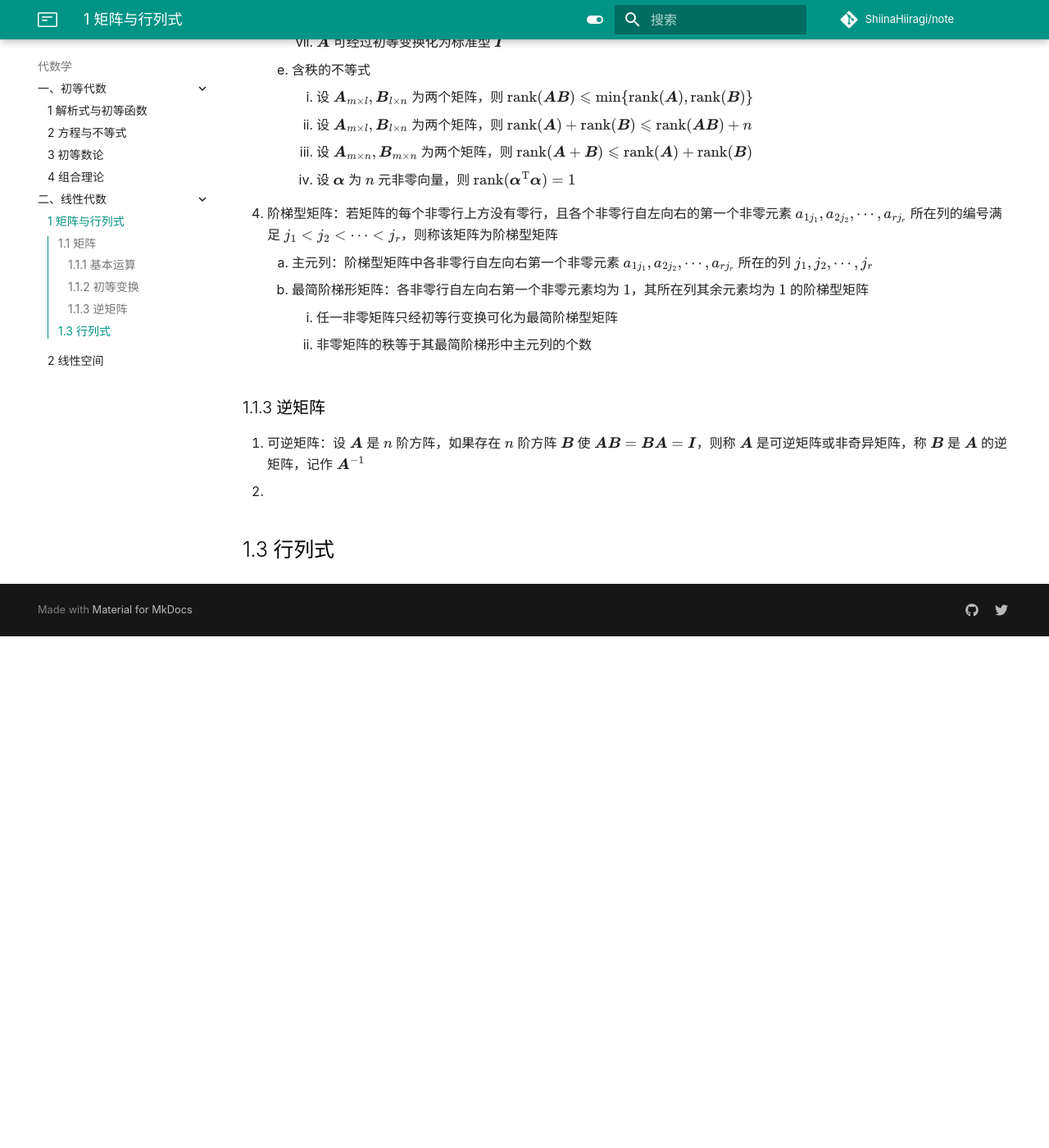
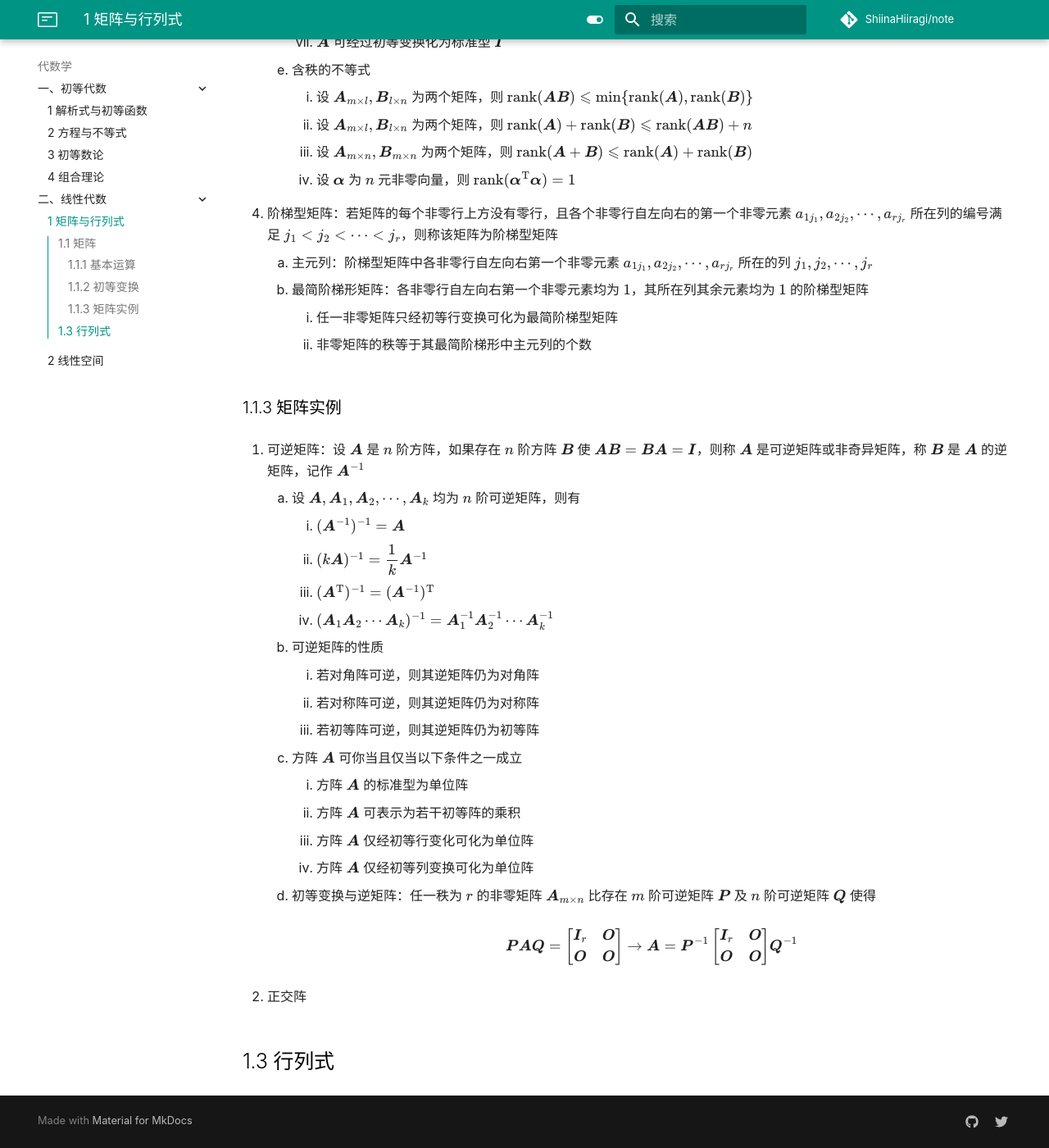
Before and after one commit to ShiinaHiiragi/note, an MkDocs documentation site: the page built from docs/alg/lin/mat.md, in a window 1280 px wide and 1400 px high, scrolled down 8026 px. Shown: the whole window at 82% size. Built offline with MkDocs 1.6.1 and Material for MkDocs 9.7.7, drawn with Linux system fonts in a browser that asks for light colours; comment, search, counter and statistics services are not loaded; before the commit the page ends 8802 px from its top, so only the background shows below that.

Commit message:
add nonsingular

```diff
--- a/docs/alg/lin/mat.md
+++ b/docs/alg/lin/mat.md
@@ -404,8 +404,38 @@
         1. 任一非零矩阵只经初等行变换可化为最简阶梯型矩阵
         2. 非零矩阵的秩等于其最简阶梯形中主元列的个数
 
-### 1.1.3 逆矩阵
+### 1.1.3 矩阵实例
 1. 可逆矩阵：设 $\boldsymbol A$ 是 $n$ 阶方阵，如果存在 $n$ 阶方阵 $\boldsymbol B$ 使 $\boldsymbol{AB} = \boldsymbol{BA} = \boldsymbol I$，则称 $\boldsymbol A$ 是可逆矩阵或非奇异矩阵，称 $\boldsymbol B$ 是 $\boldsymbol A$ 的逆矩阵，记作 $\boldsymbol A^{-1}$
-2.
+    1. 设 $\boldsymbol A, \boldsymbol A_1, \boldsymbol A_2, \cdots, \boldsymbol A_k$ 均为 $n$ 阶可逆矩阵，则有
+        1. $(\boldsymbol A^{-1})^{-1} = \boldsymbol A$
+        2. $(k \boldsymbol A)^{-1} = \dfrac 1k \boldsymbol A^{-1}$
+        3. $(\boldsymbol A^{\mathrm T})^{-1} = (\boldsymbol A^{-1})^{\mathrm T}$
+        4. $(\boldsymbol A_1 \boldsymbol A_2 \cdots \boldsymbol A_k)^{-1} = \boldsymbol A_1^{-1} \boldsymbol A_2^{-1} \cdots \boldsymbol A_k^{-1}$
+    2. 可逆矩阵的性质
+        1. 若对角阵可逆，则其逆矩阵仍为对角阵
+        2. 若对称阵可逆，则其逆矩阵仍为对称阵
+        3. 若初等阵可逆，则其逆矩阵仍为初等阵
+    3. 方阵 $\boldsymbol A$ 可你当且仅当以下条件之一成立
+        1. 方阵 $\boldsymbol A$ 的标准型为单位阵
+        2. 方阵 $\boldsymbol A$ 可表示为若干初等阵的乘积
+        3. 方阵 $\boldsymbol A$ 仅经初等行变化可化为单位阵
+        4. 方阵 $\boldsymbol A$ 仅经初等列变换可化为单位阵
+    4. 初等变换与逆矩阵：任一秩为 $r$ 的非零矩阵 $\boldsymbol A_{m \times n}$ 比存在 $m$ 阶可逆矩阵 $\boldsymbol P$ 及 $n$ 阶可逆矩阵 $\boldsymbol Q$ 使得
+
+        $$
+        \boldsymbol{PAQ} = \begin{bmatrix}
+        \boldsymbol I_r & \boldsymbol O \\
+        \boldsymbol O & \boldsymbol O \\
+        \end{bmatrix}
+        \to
+        \boldsymbol A = \boldsymbol P^{-1}
+        \begin{bmatrix}
+        \boldsymbol I_r & \boldsymbol O \\
+        \boldsymbol O & \boldsymbol O \\
+        \end{bmatrix}
+        \boldsymbol Q^{-1}
+        $$
+
+2. 正交阵
 
 ## 1.3 行列式
```
